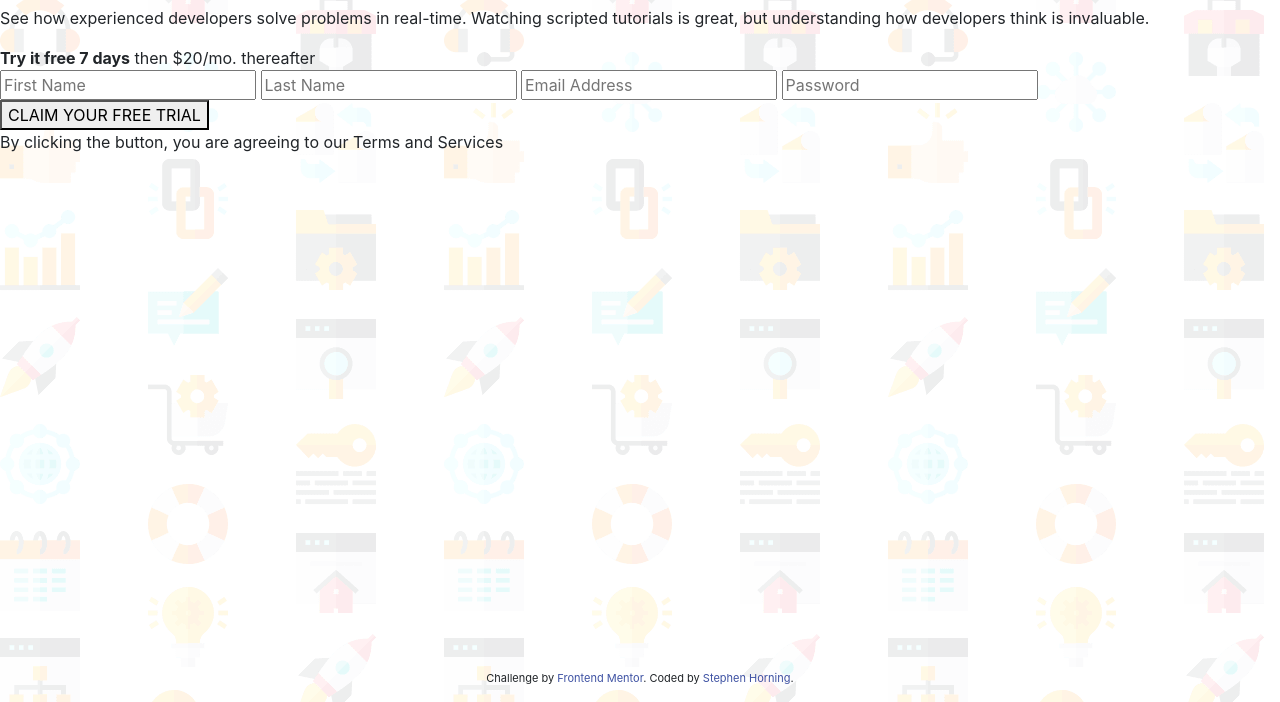
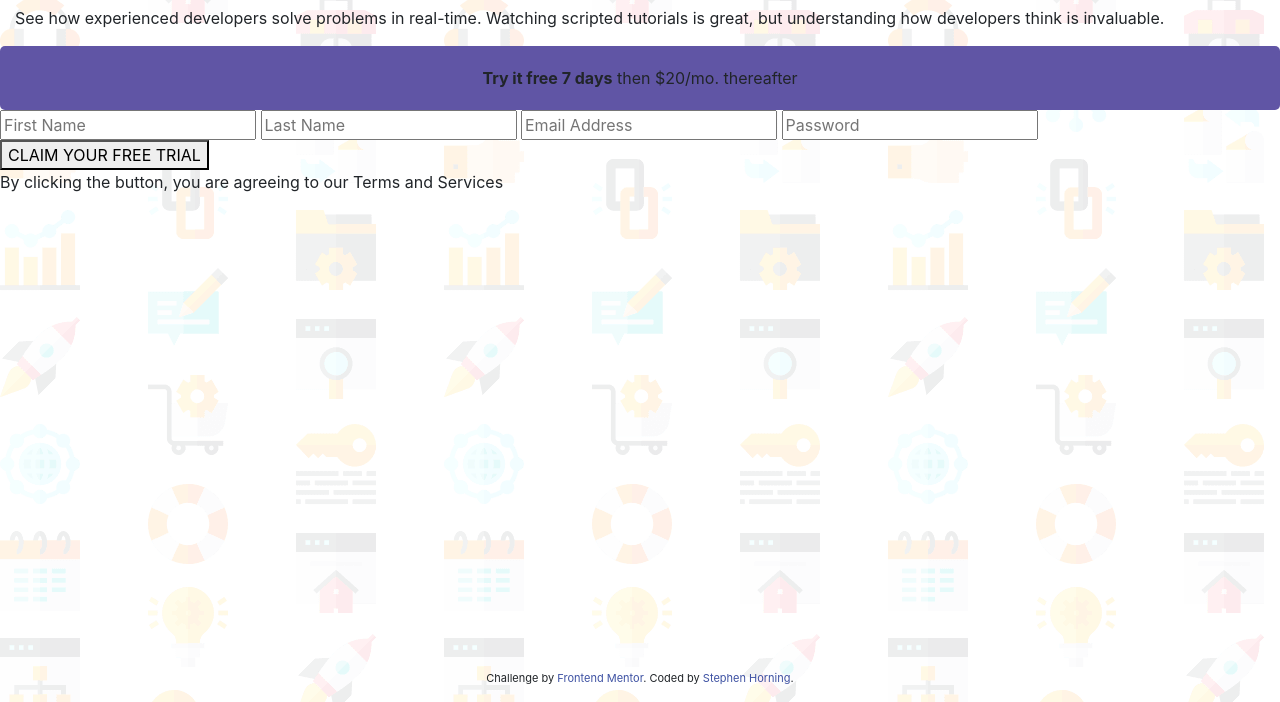
Before and after one commit to stephenhorning14/Intro-Component-With-Signup-Form, a plain HTML site: page index.html in a window 1280 px wide. Shown: the part 98-800 px from the top of the page. Drawn offline with nearby package versions, Linux system fonts and the light colour scheme; files whose address does not match are found by name.

Commit message:
Adding class for the rounded rectangle background

```diff
--- a/index.html
+++ b/index.html
@@ -43,7 +43,7 @@
         </div>
       </div>
 
-      <div id="body-intro-container">
+      <div id="body-intro-container" class="col">
         <p id="body-intro">
           See how experienced developers solve problems in real-time. Watching
           scripted tutorials is great, but understanding how developers think is
@@ -52,7 +52,9 @@
       </div>
     </div>
 
-    <div><strong>Try it free 7 days</strong> then $20/mo. thereafter</div>
+    <div class="rounded-rectangle">
+      <strong>Try it free 7 days</strong> then $20/mo. thereafter
+    </div>
 
     <div>
       <form>
--- a/styles/mainstyles.css
+++ b/styles/mainstyles.css
@@ -11,6 +11,13 @@ body {
   text-align: left;
 }
 
+.rounded-rectangle {
+  text-align: center;
+  border-radius: 5px;
+  background: hsl(248, 32%, 49%);
+  padding: 20px;
+}
+
 @media screen and (max-width: 36em) {
   body {
     background-image: url("../images/bg-intro-mobile.png");
@@ -20,7 +27,7 @@ body {
     margin-top: 100px;
   }
 
-  #body-intro-container {
+  #body-intro {
     text-align: center;
   }
 }
```
